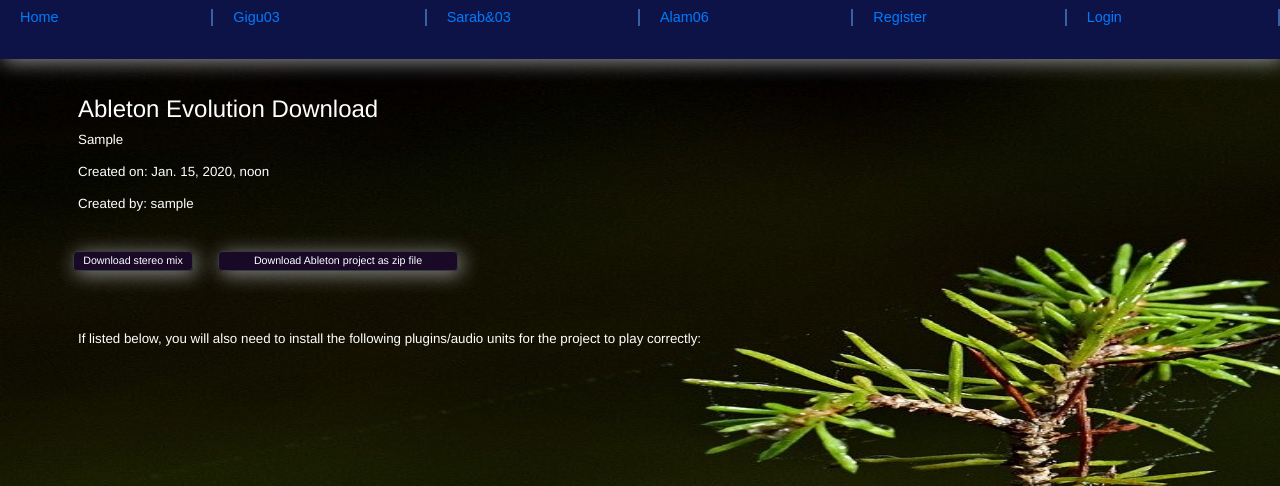
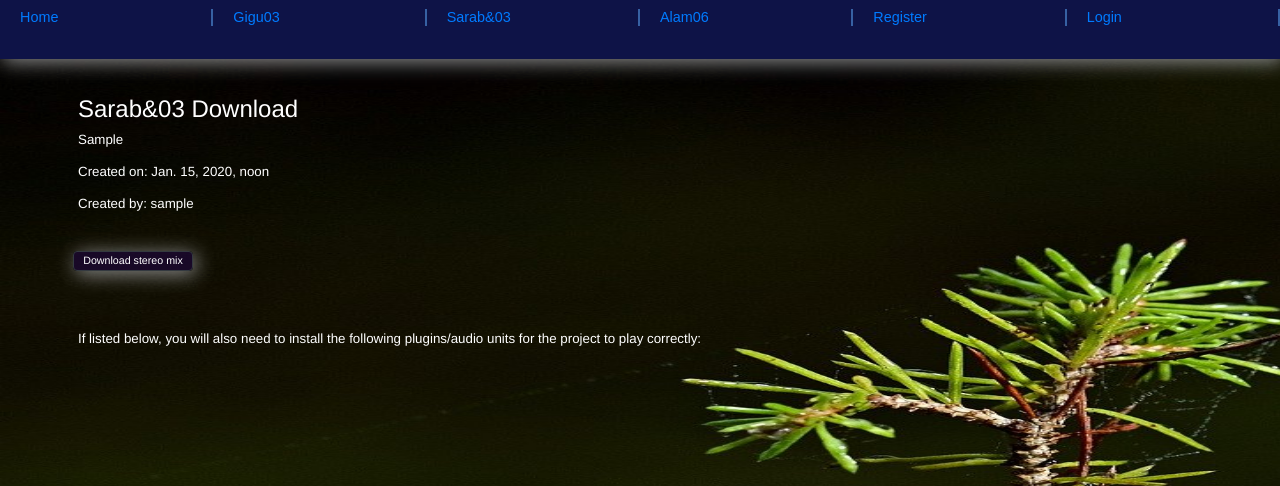
Before and after one commit to clhjoburg/suiteinv, a Django app: page /catalog/live-download-cont in a window 1280 px wide. Shown: the top 486 px of the page. Run offline with Django 3.2, Linux system fonts and the light colour scheme; tables that the repository leaves empty hold one stand-in row (values such as "Sample post").

Commit message:
corrected Sarabande download title on template

```diff
--- a/catalog/templates/live-download-cont.html
+++ b/catalog/templates/live-download-cont.html
@@ -464,14 +464,14 @@ body {
   </head>
   <body>
     <div id="titles">
-      <h1> Ableton Evolution Download </h1>
+      <h1> Sarab&03 Download </h1>
       <p> {{ object_list.live_render.name }} </p>
       <p> Created on: {{ object_list.created_on}} </p>
       <p> Created by: {{ object_list.user }} </p>
     </div>
     <div id = offtoright>
   <a id = 'downloadbutton' href="{{ object_list.live_render.url }}" download  class="btn btn-dark float-left">Download stereo mix</a>
-   <a id = 'uploadbutton'href="{% url 'live-download-cont-two' %}" class="btn btn-dark float-left"> Download Ableton project as zip file</a>
+
  </div>
 <div id="links">
    <p> If listed below, you will also need to install the following plugins/audio units for the project to play correctly: </p>
--- a/catalog/templates/live-download.html
+++ b/catalog/templates/live-download.html
@@ -642,8 +642,8 @@ p {
     <p> Comments: {{ object_list.comments }}</p>
   </div>
     <div id="titles">
-      <h1 id="mainTitle">The Most Recent Ableton Evolution</h1>
-      <h1 id="altTitle">The Most Recent <br> Ableton Evolution</h1>
+      <h1 id="mainTitle">The Most Recent Sarab&03 Evolution</h1>
+      <h1 id="altTitle">The Most Recent <br> Sarab&03 Evolution</h1>
       <p> {{ object_list.live_render.name }} </p>
       <p> Created on: {{ object_list.created_on}} </p>
       <p> Created by: {{ object_list.user }} </p>
```
